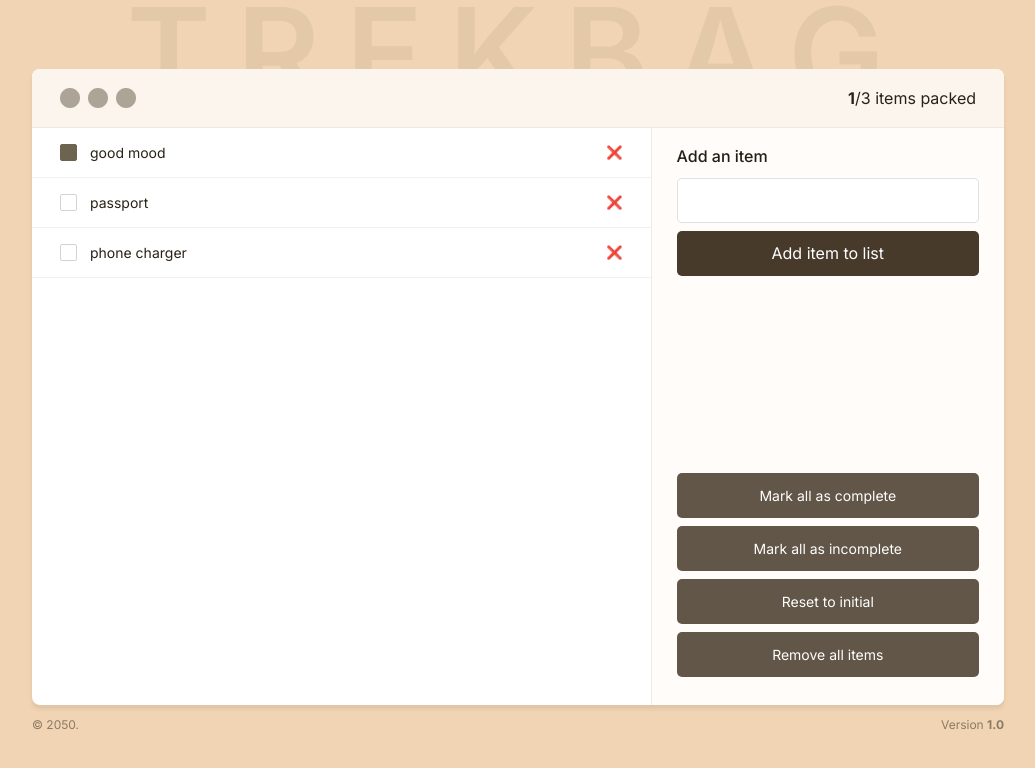
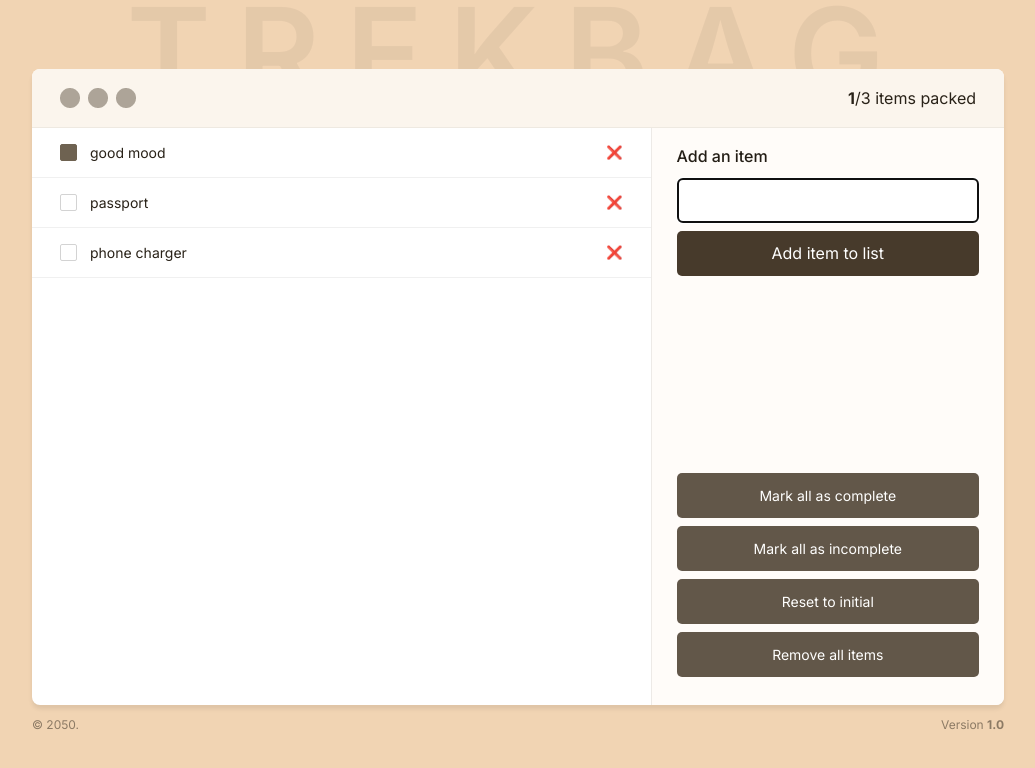
Before and after one commit to jihanv/project-trekbag, a React (Vite) app: page / in a window 1280 px wide. Shown: the top 768 px of the page, without its empty margins (122-1157 px from the left). Built offline with nearby package versions, Linux system fonts and the light colour scheme.

Commit message:
Implement AddItemForm

```diff
--- a/src/AddItemForm.jsx
+++ b/src/AddItemForm.jsx
@@ -1,10 +1,37 @@
+import { useRef, useState } from "react";
 import Button from "./components/Button";
 
-export default function AddItemForm() {
+export default function AddItemForm({ setItems }) {
+  const [itemText, setItemText] = useState("");
+  const inputRef = useRef();
+
+  const handleSubmit = (e) => {
+    e.preventDefault();
+
+    //Basic Validation
+    if (itemText === "") {
+      alert("Item cannot be empty");
+      inputRef.current.focus();
+      return;
+    }
+    setItems((prev) => [
+      ...prev,
+      { id: new Date().getTime(), name: itemText, packed: false },
+    ]);
+    setItemText("");
+  };
   return (
-    <form>
+    <form onSubmit={handleSubmit}>
       <h2>Add an item</h2>
-      <input type="text" />
+      <input
+        ref={inputRef}
+        value={itemText}
+        type="text"
+        onChange={(e) => {
+          setItemText(e.target.value);
+        }}
+        autoFocus={true}
+      />
       <Button>Add item to list</Button>
     </form>
   );
--- a/src/components/App.jsx
+++ b/src/components/App.jsx
@@ -1,17 +1,20 @@
+import { useState } from "react";
 import BackgroundHeading from "./BackgroundHeading";
 import Footer from "./Footer";
 import Header from "./Header";
 import ItemList from "./ItemList";
 import Sidebar from "./Sidebar";
+import { initalItems } from "../lib/constants";
 
 function App() {
+  const [items, setItems] = useState(initalItems);
   return (
     <>
       <BackgroundHeading />
       <main>
         <Header />
-        <ItemList />
-        <Sidebar />
+        <ItemList items={items} setItems={setItems} />
+        <Sidebar setItems={setItems} />
       </main>
       <Footer />
     </>
--- a/src/components/ItemList.jsx
+++ b/src/components/ItemList.jsx
@@ -1,8 +1,4 @@
-import { useState } from "react";
-import { initalItems } from "../lib/constants";
-
-export default function ItemList() {
-  const [items, setItems] = useState(initalItems);
+export default function ItemList({ items }) {
   return (
     <ul>
       {items.map((item) => (
--- a/src/components/Sidebar.jsx
+++ b/src/components/Sidebar.jsx
@@ -1,10 +1,10 @@
 import AddItemForm from "../AddItemForm";
 import ButtonGroup from "../ButtonGroup";
 
-export default function Sidebar() {
+export default function Sidebar({ setItems }) {
   return (
     <div className="sidebar">
-      <AddItemForm />
+      <AddItemForm setItems={setItems} />
 
       <ButtonGroup />
     </div>
```
